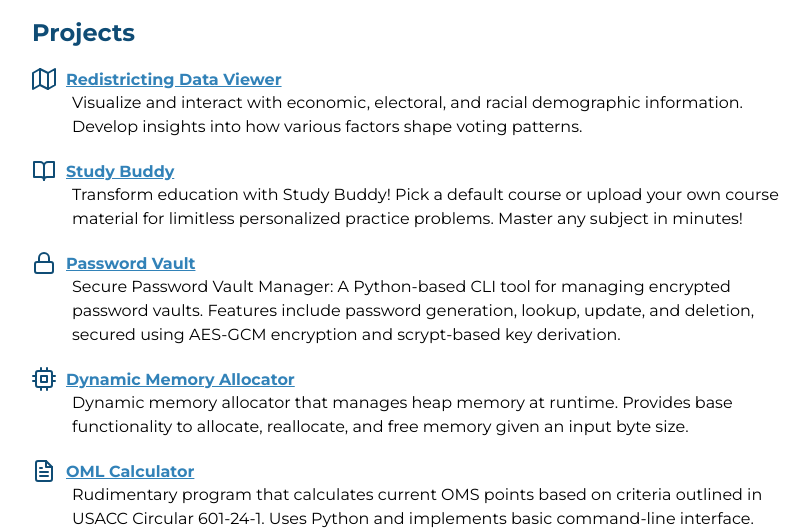
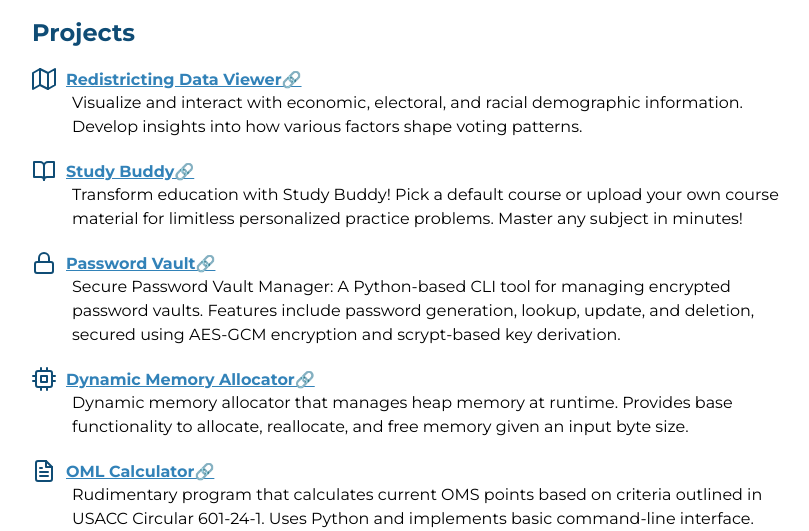
Before and after one commit to Ellixit/personal-website, a plain HTML site: page index.html in a window 1280 px wide. Shown: the part 1451-1982 px from the top of the page, without its empty margins (224-1033 px from the left). Drawn offline with Linux system fonts and the light colour scheme.

Commit message:
added link icons

```diff
--- a/index.html
+++ b/index.html
@@ -82,31 +82,31 @@
             <h2> Projects </h2>
             <div class="project-title">
                 <img src="resources/map.svg" alt="Map Icon" class="icon">
-                <a class="position-title" href="https://redistricting-data-viewer.pages.dev/" target="_blank"> Redistricting Data Viewer </a>
+                <a class="position-title" href="https://redistricting-data-viewer.pages.dev/" target="_blank"> Redistricting Data Viewer🔗</a>
             </div>
             <div class="project-description"> Visualize and interact with economic, electoral, and racial demographic information. Develop insights into how various factors shape voting patterns. </div>
 
             <div class="project-title">
                 <img src="resources/book-open.svg" alt="Book-Open Icon" class="icon">
-                <a class="position-title" href="https://devpost.com/software/study-buddy-course-study-material-generator" target="_blank"> Study Buddy </a>
+                <a class="position-title" href="https://devpost.com/software/study-buddy-course-study-material-generator" target="_blank"> Study Buddy🔗 </a>
             </div>
             <div class="project-description"> Transform education with Study Buddy! Pick a default course or upload your own course material for limitless personalized practice problems. Master any subject in minutes! </div>
 
             <div class="project-title">
                 <img src="resources/lock.svg" alt="Lock Icon" class="icon">
-                <a class="position-title" href="https://github.com/Ellixit/password-vault" target="_blank"> Password Vault </a>
+                <a class="position-title" href="https://github.com/Ellixit/password-vault" target="_blank"> Password Vault🔗 </a>
             </div>
             <div class="project-description"> Secure Password Vault Manager: A Python-based CLI tool for managing encrypted password vaults. Features include password generation, lookup, update, and deletion, secured using AES-GCM encryption and scrypt-based key derivation. </div>
 
             <div class="project-title">
                 <img src="resources/cpu.svg" alt="CPU Icon" class="icon">
-                <a class="position-title" href="https://github.com/Ellixit/dynamic-memory-allocator" target="_blank"> Dynamic Memory Allocator </a>
+                <a class="position-title" href="https://github.com/Ellixit/dynamic-memory-allocator" target="_blank"> Dynamic Memory Allocator🔗 </a>
             </div>
             <div class="project-description"> Dynamic memory allocator that manages heap memory at runtime. Provides base functionality to allocate, reallocate, and free memory given an input byte size. </div>
 
             <div class="project-title">
                 <img src="resources/file-text.svg" alt="File-Text Icon" class="icon">
-                <a class="position-title" href="https://github.com/Ellixit/oml-calculator" target="_blank"> OML Calculator </a>
+                <a class="position-title" href="https://github.com/Ellixit/oml-calculator" target="_blank"> OML Calculator🔗 </a>
             </div>
             <div class="project-description"> Rudimentary program that calculates current OMS points based on criteria outlined in USACC Circular 601-24-1. Uses Python and implements basic command-line interface. </div>
 
```
